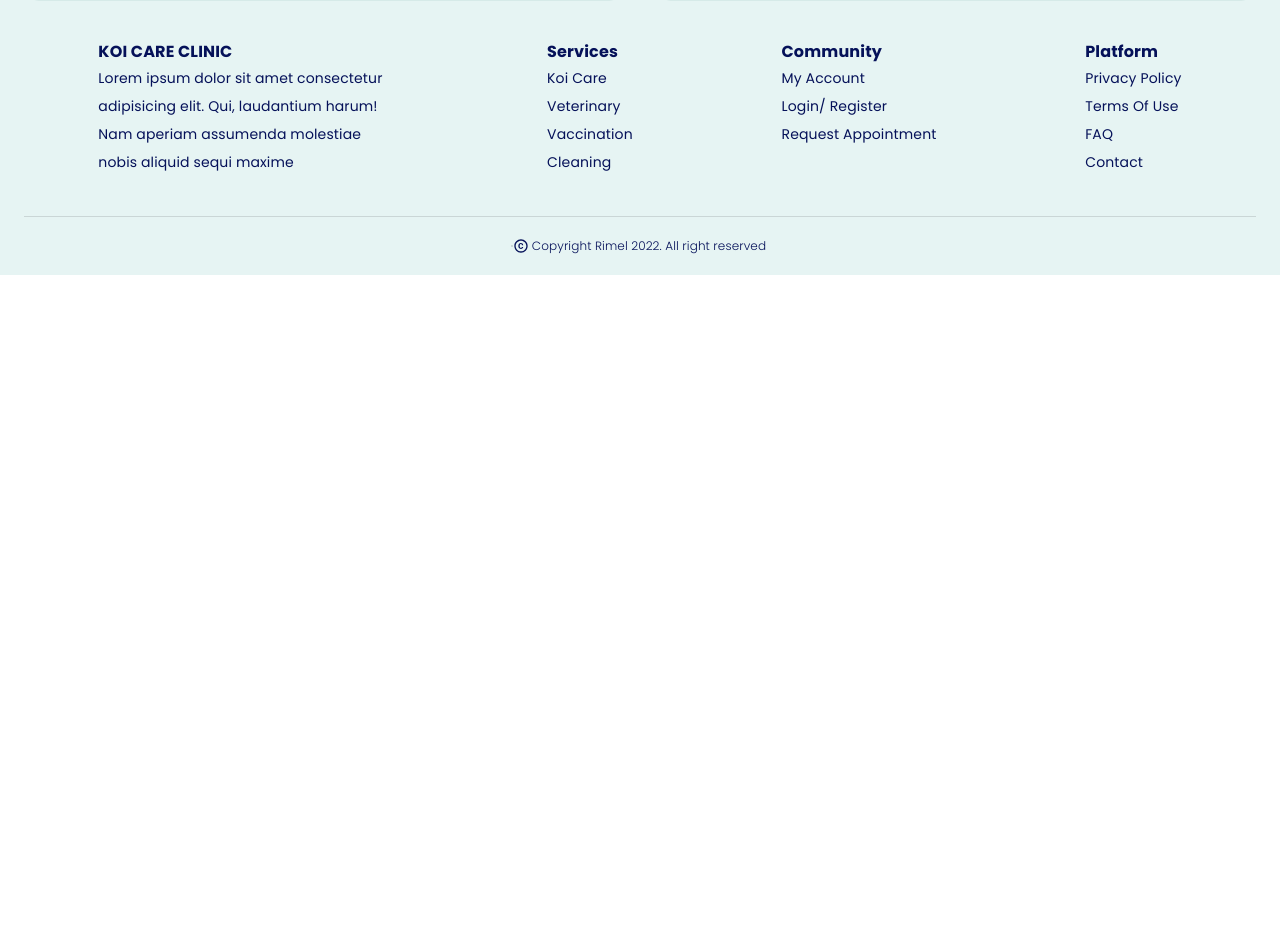
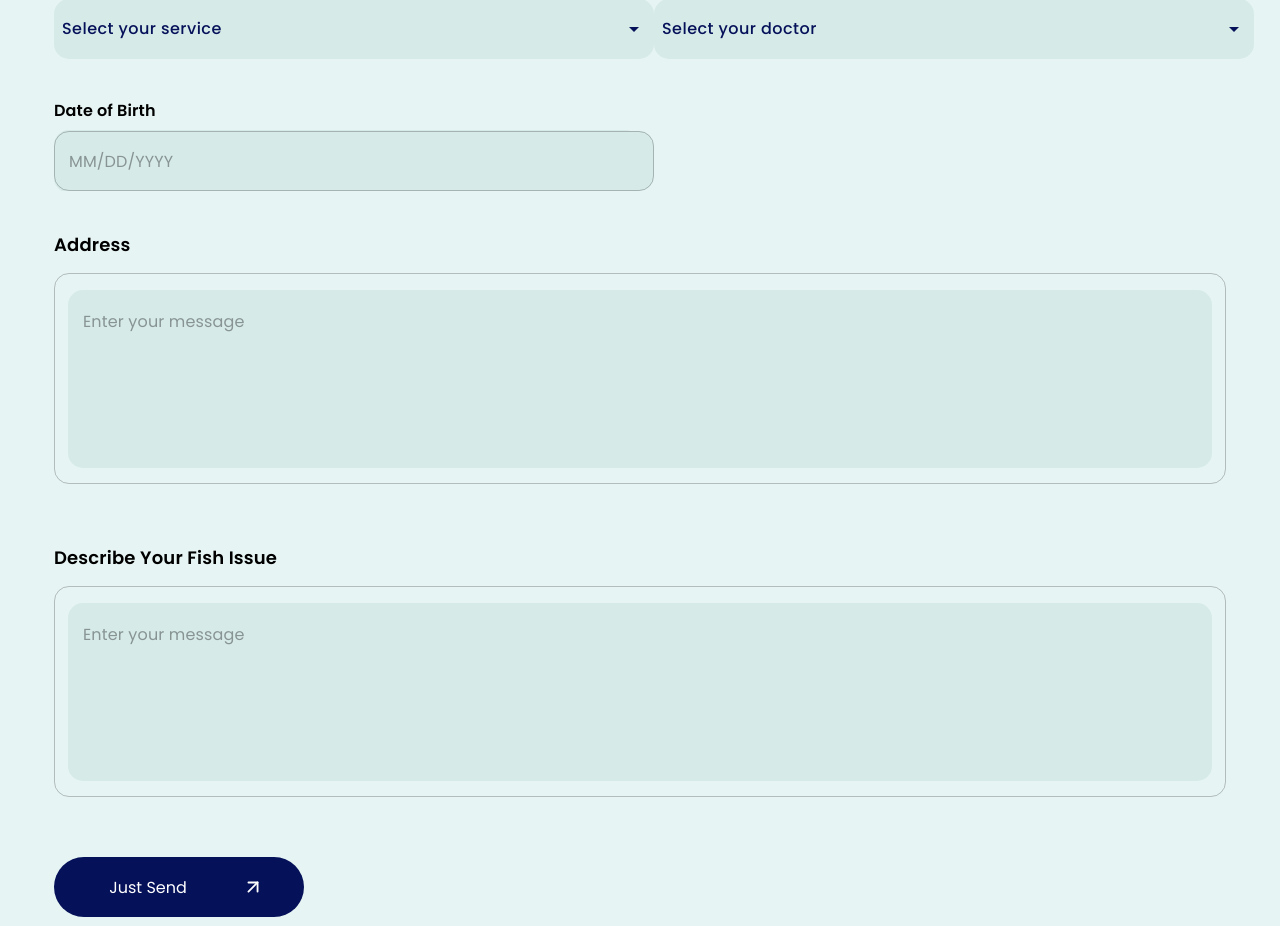
Before and after one commit to ThinhND3004/SWP391_Fall24_KoiVeterinaryServiceCenter_FE, a React (Vite) app: page /requestAppointment in a window 1280 px wide. Shown: the part 366-1292 px from the top of the page. Before the commit the page ends 800 px from the top, so only its background shows below. Built offline with nearby package versions, Linux system fonts and the light colour scheme.

Commit message:
request page update

```diff
--- a/src/pages/RequestAppointment/RequestAppointment.component.jsx
+++ b/src/pages/RequestAppointment/RequestAppointment.component.jsx
@@ -1,12 +1,15 @@
 import React from 'react';
 import Title from './RequestAppointmentDetails/Title';
 import InputField from './RequestAppointmentDetails/InputField';
+import { Box } from '@mui/material';
 
 function RequestAppointment() {
   return (
     <div>
+      <Box display={'flex'} flexDirection={'column'} gap={'100px'} px={'30px'}>
       <Title/>
       <InputField/>
+      </Box>
     </div>
   );
 }
--- a/src/pages/RequestAppointment/RequestAppointmentDetails/InputField.jsx
+++ b/src/pages/RequestAppointment/RequestAppointmentDetails/InputField.jsx
@@ -1,30 +1,164 @@
 import { Box, TextField, Typography } from '@mui/material'
 import React from 'react'
-import { BLUE_COLOR, INPUT_FIELD_COLOR } from '~/theme'
-
+import { BLUE_COLOR, GRAY_COLOR, GREEN_COLOR, INPUT_FIELD_COLOR } from '~/theme'
+import Button from '@mui/material/Button'
+import Menu from '@mui/material/Menu'
+import MenuItem from '@mui/material/MenuItem'
+import ArrowDropDownIcon from '@mui/icons-material/ArrowDropDown'
+import { DatePicker, LocalizationProvider } from '@mui/x-date-pickers'
+import { AdapterDayjs } from '@mui/x-date-pickers/AdapterDayjs'
+import { DemoContainer } from '@mui/x-date-pickers/internals/demo'
 
 function InputField() {
+    const [anchorEl, setAnchorEl] = React.useState(null);
+    const open = Boolean(anchorEl);
+    const handleClick = (event) => {
+      setAnchorEl(event.currentTarget);
+    };
+    const handleClose = () => {
+      setAnchorEl(null);
+    };
   return (
     <div>
-      <Box sx={{ display: 'flex', marginTop: '40px', justifyContent: 'space-between' }}>
+      <Box sx={{ display: 'flex', justifyContent: 'space-between' }}>
             <Box>
-              <Typography sx={{ fontWeight: 600, fontSize: 18 }}>Service</Typography>
+              <Typography sx={{ fontWeight: 600, fontSize: 18, }}>Service</Typography>
+              <Button sx={{
+                color: BLUE_COLOR,
+                bgcolor: INPUT_FIELD_COLOR,
+                width: '600px',height: '60px',
+                marginTop: '15px',
+                borderRadius: '15px',
+                borderColor: GRAY_COLOR,
+                display: 'flex',
+                justifyContent: 'space-between',
+                fontSize: 16
+            }}
+        id="basic-button"
+        aria-controls={open ? 'basic-menu' : undefined}
+        aria-haspopup="true"
+        aria-expanded={open ? 'true' : undefined}
+        onClick={handleClick}
+      >
+
+        Select your service
+        <ArrowDropDownIcon/>
+      </Button>
+      <Menu
+        id="basic-menu"
+        anchorEl={anchorEl}
+        open={open}
+        onClose={handleClose}
+        MenuListProps={{
+          'aria-labelledby': 'basic-button',
+        }}
+      >
+        <MenuItem onClick={handleClose} sx={{width: '600px'}}>Profile</MenuItem>
+        <MenuItem onClick={handleClose}>My account</MenuItem>
+        <MenuItem onClick={handleClose}>Logout</MenuItem>
+      </Menu>
+
+            </Box>
+
+            <Box>
+              <Typography sx={{ fontWeight: 600, fontSize: 18, }}>Doctor</Typography>
+              <Button sx={{
+                color: BLUE_COLOR,
+                bgcolor:INPUT_FIELD_COLOR,
+                width: '600px',height: '60px',
+                marginTop: '15px',
+                borderRadius: '15px',
+                borderColor: GRAY_COLOR,
+                display: 'flex',
+                justifyContent: 'space-between',
+                fontSize: 16
+            }}
+        id="basic-button"
+        aria-controls={open ? 'basic-menu' : undefined}
+        aria-haspopup="true"
+        aria-expanded={open ? 'true' : undefined}
+        onClick={handleClick}
+      >
+
+        Select your doctor
+        <ArrowDropDownIcon/>
+      </Button>
+      <Menu
+        id="basic-menu"
+        anchorEl={anchorEl}
+        open={open}
+        onClose={handleClose}
+        MenuListProps={{
+          'aria-labelledby': 'basic-button',
+        }}
+      >
+        <MenuItem onClick={handleClose} sx={{width: '600px'}}>Profile</MenuItem>
+        <MenuItem onClick={handleClose}>My account</MenuItem>
+        <MenuItem onClick={handleClose}>Logout</MenuItem>
+      </Menu>
+
+            </Box>
+            </Box>
+
+            <Box sx={{display: 'flex', marginTop: '40px', justifyContent: 'space-between'}}>
+            <Box>
+              <Typography sx={{ fontWeight: 600, fontSize: 16 }}>Date of Birth</Typography>
+              <LocalizationProvider dateAdapter={AdapterDayjs}>
+                <DemoContainer components={['DatePicker']} variant='outlined'
+                  sx={{
+                    overflow: 'hidden',
+                    width: '600px',
+                    '& .MuiOutlinedInput-root': {
+                      borderRadius: '15px',
+                      borderColor: BLUE_COLOR,
+                      height: '60px',
+                      '&.Mui-focused fieldset': {
+                        borderColor: BLUE_COLOR
+                      }
+                    },
+                    '& input': {
+                      backgroundColor: INPUT_FIELD_COLOR,
+                      padding: '20px 15px',
+                      fontSize: '16px',
+                      borderRadius: '15px'
+                    }
+                  }}>
+                  <DatePicker
+                    placeholder="Select your date"
+                    label=''
+                    sx={{
+                      backgroundColor: INPUT_FIELD_COLOR,
+                      width: '600px',
+                      borderRadius: '15px'
+                    }} />
+                </DemoContainer>
+              </LocalizationProvider>
+              </Box>
+            </Box>
+
+            <Box sx={{ display: 'block', marginTop: '40px', marginBottom: '60px' }}>
+            <Box>
+              <Typography sx={{ fontWeight: 600, fontSize: 18 }}>Address</Typography>
               <TextField
                 id="outlined-basic"
-                placeholder='Enter your first name'
+                placeholder='Enter your message'
                 variant="outlined"
+                multiline
+                maxRows={4}
+                rows={6}
                 sx={{
-                  width: '600px',
+                  maxWidth: '100%',
+                  width: '100%',
+                  // alignItems: 'center',
                   '& .MuiOutlinedInput-root': {
                     borderRadius: '15px',
                     borderColor: BLUE_COLOR,
-                    height: '60px',
                     marginTop: '15px',
                     '&.Mui-focused fieldset': {
                       borderColor: BLUE_COLOR
                     }
                   },
-                  '& input': {
+                  '& textarea': {
                     backgroundColor: INPUT_FIELD_COLOR,
                     padding: '20px 15px',
                     fontSize: '16px',
@@ -33,25 +167,31 @@ function InputField() {
                 }}
               />
             </Box>
+          </Box>
 
+          <Box sx={{ display: 'block', marginTop: '40px', marginBottom: '60px' }}>
             <Box>
-              <Typography sx={{ fontWeight: 600, fontSize: 18 }}>First name</Typography>
+              <Typography sx={{ fontWeight: 600, fontSize: 18 }}>Describe Your Fish Issue</Typography>
               <TextField
                 id="outlined-basic"
-                placeholder='Enter your first name'
+                placeholder='Enter your message'
                 variant="outlined"
+                multiline
+                maxRows={4}
+                rows={6}
                 sx={{
-                  width: '600px',
+                  maxWidth: '100%',
+                  width: '100%',
+                  // alignItems: 'center',
                   '& .MuiOutlinedInput-root': {
                     borderRadius: '15px',
                     borderColor: BLUE_COLOR,
-                    height: '60px',
                     marginTop: '15px',
                     '&.Mui-focused fieldset': {
                       borderColor: BLUE_COLOR
                     }
                   },
-                  '& input': {
+                  '& textarea': {
                     backgroundColor: INPUT_FIELD_COLOR,
                     padding: '20px 15px',
                     fontSize: '16px',
@@ -60,7 +200,60 @@ function InputField() {
                 }}
               />
             </Box>
+          </Box>
+          <Box
+            sx={{
+              display: 'flex',
+              justifyContent: 'start',
+              marginTop: '40px',
+              marginBottom: '60px'
+            }}
+          >
+            <Box
+              sx={{
+                display: 'flex',
+                width: '250px',
+                height: 'fit-content',
+                backgroundColor: BLUE_COLOR,
+                borderRadius: '40px',
+                justifyContent: 'space-between',
+                alignItems: 'center',
+                border: 'none',
+                cursor: 'pointer'
+              }}
+            >
+              {/* Text on the left */}
+              <Box
+                sx={{
+                  width: 'calc(250px - 45px)',
+                  height: '60px',
+                  display: 'flex',
+                  alignItems: 'center',
+                  justifyContent: 'center',
+                  color: '#fff',
+                  fontFamily: 'Poppins'
+                }}
+              >
+                Just Send
+              </Box>
+
+              <svg
+                xmlns="http://www.w3.org/2000/svg"
+                width="24"
+                height="24"
+                viewBox="0 0 24 24"
+                fill="none"
+                stroke="currentColor"
+                strokeWidth="2"
+                strokeLinecap="round"
+                strokeLinejoin="round"
+                style={{ transform: 'rotate(-45deg)', transitionDuration: '1.5s', color: '#fff', marginRight: '40px' }}
+              >
+                <line x1="5" y1="12" x2="19" y2="12" />
+                <polyline points="12 5 19 12 12 19" />
+              </svg>
             </Box>
+          </Box>
     </div>
   )
 }
```
